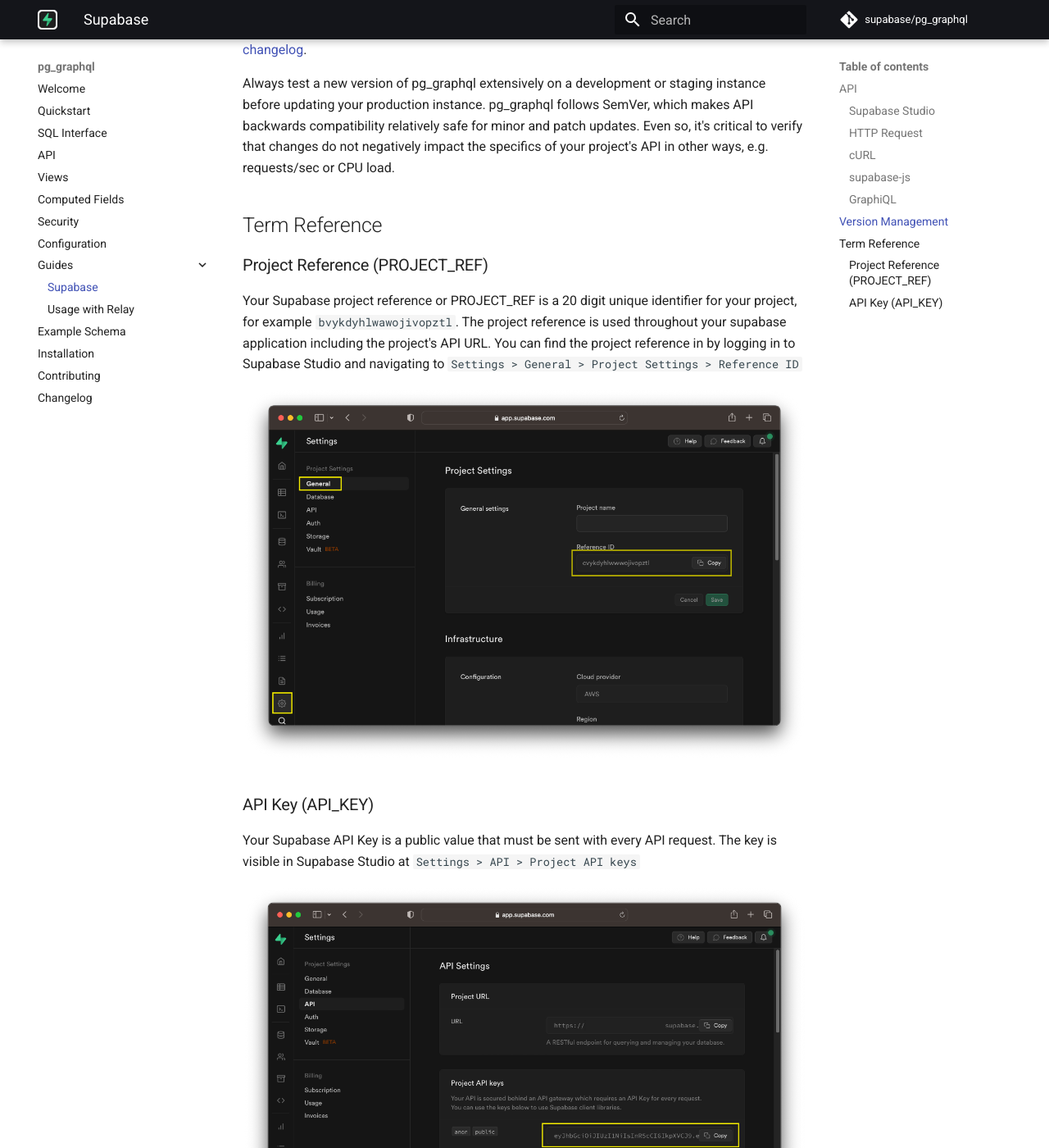
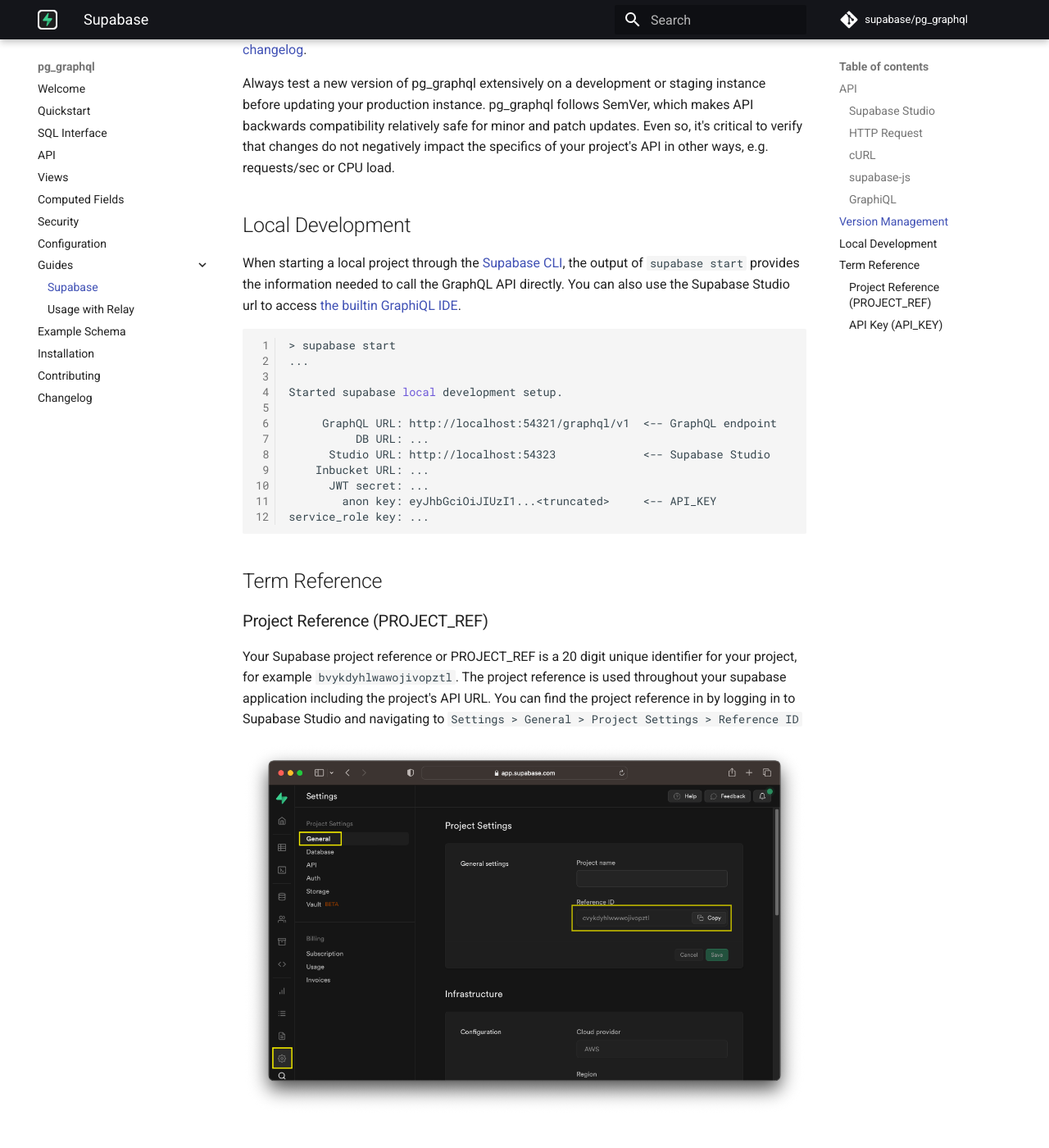
Before and after one commit to supabase/pg_graphql, an MkDocs documentation site: the page built from docs/supabase.md, in a window 1280 px wide and 1400 px high, scrolled down 5254 px. Shown: the whole window at 82% size. Built offline with MkDocs 1.6.1 and Material for MkDocs 9.7.7, drawn with Linux system fonts in a browser that asks for light colours; comment, search, counter and statistics services are not loaded; some of the changed text lies outside the part shown.

Commit message:
add local mode

````diff
--- a/docs/supabase.md
+++ b/docs/supabase.md
@@ -18,7 +18,7 @@
 
 ### Supabase Studio
 
-The easiest way to make a GraphQL request with Supabase is to use [Supabase Studio's builtin GraphiQL IDE ](https://app.supabase.com/project/_/api/graphiql).
+The easiest way to make a GraphQL request with Supabase is to use [Supabase Studio's builtin GraphiQL IDE](https://app.supabase.com/project/_/api/graphiql).
 You can access GraphiQL [here](https://app.supabase.com/project/_/api/graphiql) by selecting the relevant project. Alternatively, navigate there within Studio at `API Docs > GraphQL > GraphiQL`.
 
 ![graphiql](./assets/supabase_graphiql.png)
@@ -149,6 +149,26 @@
 Always test a new version of pg_graphql extensively on a development or staging instance before updating your production instance. pg_graphql follows SemVer, which makes API backwards compatibility relatively safe for minor and patch updates. Even so, it's critical to verify that changes do not negatively impact the specifics of your project's API in other ways, e.g. requests/sec or CPU load.
 
 
+## Local Development
+
+When starting a local project through the [Supabase CLI](https://supabase.com/docs/guides/cli), the output of `supabase start` provides the information needed to call the GraphQL API directly. You can also use the Supabase Studio url to access [the builtin GraphiQL IDE](https://app.supabase.com/project/_/api/graphiql).
+
+```sh
+> supabase start
+...
+
+Started supabase local development setup.
+
+     GraphQL URL: http://localhost:54321/graphql/v1  <-- GraphQL endpoint
+          DB URL: ...
+      Studio URL: http://localhost:54323             <-- Supabase Studio
+    Inbucket URL: ...
+      JWT secret: ...
+        anon key: eyJhbGciOiJIUzI1...<truncated>     <-- API_KEY
+service_role key: ...
+```
+
+
 ## Term Reference
 
 ### Project Reference (PROJECT_REF)
@@ -165,22 +185,3 @@
 Your Supabase API Key is a public value that must be sent with every API request. The key is visible in Supabase Studio at `Settings > API > Project API keys`
 
 ![project_ref](./assets/supabase_api_key.png)
-
-
-or from the output of `supabase start` when running a local project with the [Supabase CLI](https://supabase.com/docs/guides/cli)
-
-```sh
-> supabase start
-...
-
-Started supabase local development setup.
-
-         API URL: ...
-     GraphQL URL: ...
-          DB URL: ...
-      Studio URL: ...
-    Inbucket URL: ...
-      JWT secret: ...
-        anon key: eyJhbGciOiJIUzI1...<truncated>   <-- API_KEY
-service_role key: ...
-```
````
